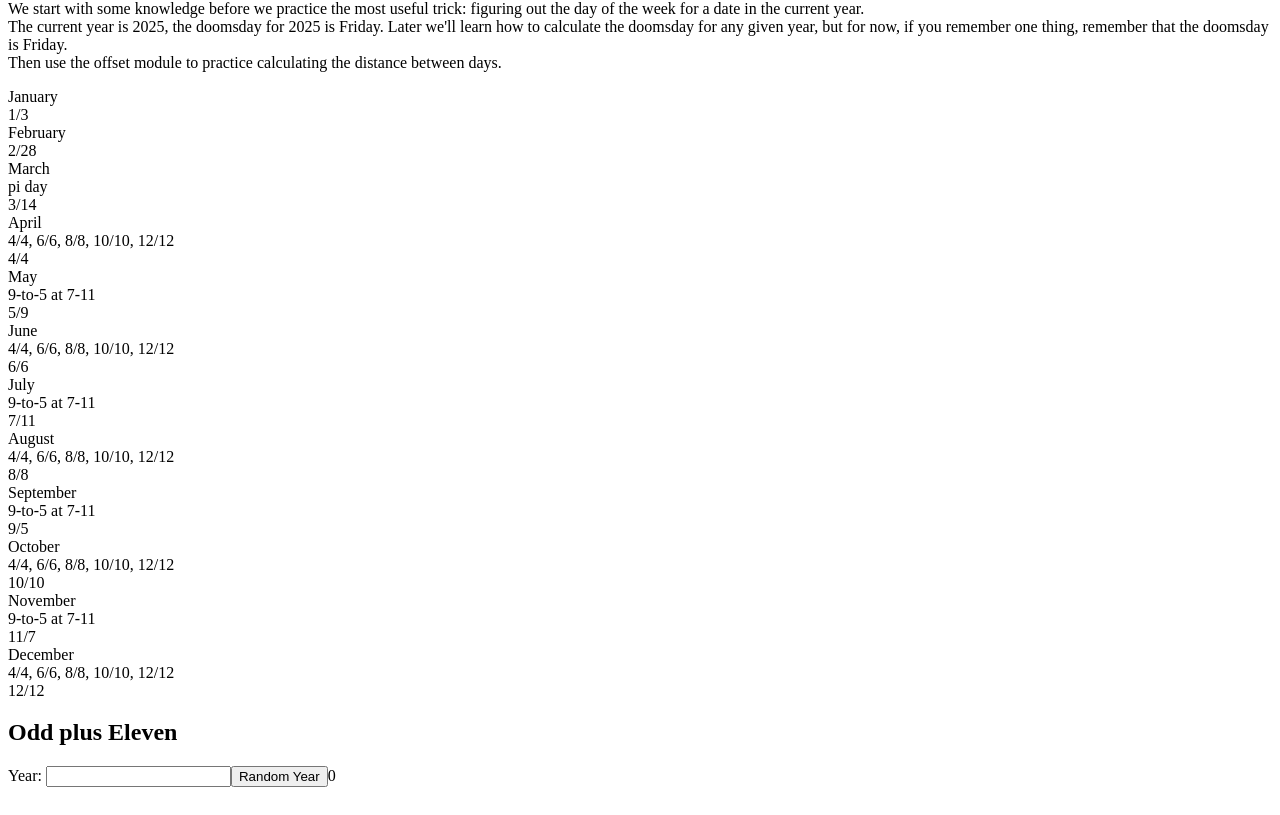
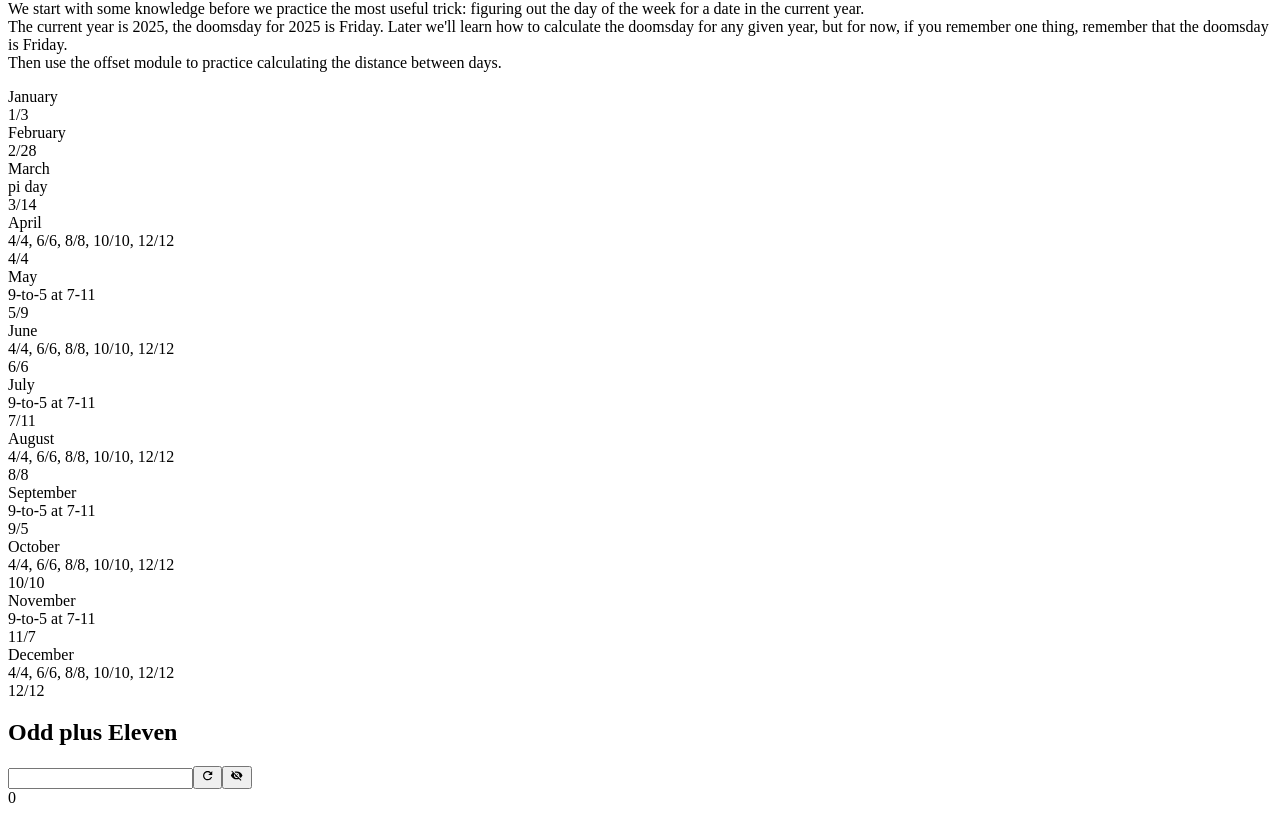
Before and after one commit to jeffprinty/doomsday-calendar-quiz, a React (Vite) app: page / in a window 1280 px wide. Shown: the part 613-1428 px from the top of the page. Built offline with nearby package versions, Linux system fonts and the light colour scheme; the HTML template or start-up script is replaced by a standard one.

Commit message:
YearInput

```diff
--- /dev/null
+++ b/src/components/year-input.tsx
@@ -0,0 +1,22 @@
+import clsx from 'clsx';
+
+export const YearInput = ({
+  className,
+  value,
+  setValue,
+}: {
+  className?: string;
+  value?: number;
+  setValue: (value: number) => void;
+}) => {
+  return (
+    <input
+      type='number'
+      className={clsx(className, 'w-28 rounded-xl bg-indigo-900 py-2 text-center text-4xl')}
+      value={value || ''}
+      onChange={({ target: { value } }) => setValue(Number(value))}
+    />
+  );
+};
+
+export default YearInput;
--- a/src/modules/odd-plus-eleven.tsx
+++ b/src/modules/odd-plus-eleven.tsx
@@ -1,10 +1,12 @@
 import { ReactNode, useEffect, useState } from 'react';
 
 import clsx from 'clsx';
+import { IoMdEye, IoMdEyeOff, IoMdRefresh } from 'react-icons/io';
 
 import { Day, getAnchorDay, getDoomsdayForYearV2, getRandomYear } from '../common';
 import Button from '../components/button';
 import NumberInput from '../components/number-input';
+import YearInput from '../components/year-input';
 import { DayOfWeekGuesserSelfContained } from './day-of-week-guesser';
 
 // const Step = ({
@@ -42,8 +44,21 @@ const Fork = ({
   );
 };
 
-const Revealable = ({ children, className }: { children: ReactNode; className?: string }) => {
+const Revealable = ({
+  children,
+  className,
+  forceShow = false,
+}: {
+  children: ReactNode;
+  className?: string;
+  forceShow?: boolean;
+}) => {
   const [revealed, setRevealed] = useState(false);
+  useEffect(() => {
+    if (!revealed && forceShow) {
+      setRevealed(true);
+    }
+  }, [forceShow]);
   return (
     <button
       className={clsx(className, 'revealable', !revealed && 'blur-sm')}
@@ -55,10 +70,12 @@ const Revealable = ({ children, className }: { children: ReactNode; className?:
 };
 
 const OddPlusEleven = () => {
+  const [showWork, setShowWork] = useState(true);
+  const [revealAll, setRevealAll] = useState(false);
   const [fullYearValue, setFullYearValue] = useState<number>();
   const [[century, year], setYearParts] = useState<[number, number]>([0, 0]);
+  const yearPadded = year.toString().padStart(2, '0');
   const correctDoomsday = getDoomsdayForYearV2(fullYearValue);
-  console.log('correctDoomsday', correctDoomsday);
   useEffect(() => {
     if (fullYearValue?.toString().length === 4) {
       const stringified = fullYearValue.toString();
@@ -70,11 +87,15 @@ const OddPlusEleven = () => {
   }, [fullYearValue]);
 
   const handleClick = () => {
+    setRevealAll(false);
     const rando = getRandomYear();
     setFullYearValue(rando);
   };
 
   const stepRow = 'flex flex-row items-center justify-around';
+  const yearStyle = 'text-yellow-400';
+  const centuryStyle = 'text-green-400';
+  const iconButtonStyle = 'flex flex-row items-center justify-center w-8';
 
   const yearIsEven = year % 2 === 0;
   const firstResult = yearIsEven ? year / 2 : year + 11;
@@ -92,28 +113,35 @@ const OddPlusEleven = () => {
 
   return (
     <div>
-      Year: <NumberInput value={fullYearValue} setValue={setFullYearValue} />
-      <Button onClick={handleClick}>Random Year</Button>
-      {century && correctDoomsday && (
+      <div className='flex flex-row items-center justify-center'>
+        <YearInput value={fullYearValue} setValue={setFullYearValue} />
+        <Button className={iconButtonStyle} onClick={handleClick}>
+          <IoMdRefresh />
+        </Button>
+        <Button className={iconButtonStyle} onClick={() => setShowWork(!showWork)}>
+          {showWork ? <IoMdEyeOff /> : <IoMdEye />}
+        </Button>
+      </div>
+      {century && correctDoomsday && showWork && (
         <div key={fullYearValue}>
-          <div>
-            {century && <div>Century: {century}</div>}
-            {year && <div>year: {year}</div>}
+          <div className='flex flex-row items-center justify-center text-2xl'>
+            {century && <div className={centuryStyle}>{century}</div>}
+            {year && <div className={yearStyle}>{yearPadded}</div>}
           </div>
-          <div className={stepRow}>{year}</div>
+          <div className={clsx(stepRow, yearStyle)}>{yearPadded}</div>
           <div className={stepRow}>
             <Fork highlight={yearIsEven}>/ 2</Fork>
             <Fork highlight={!yearIsEven}>+11</Fork>
           </div>
           <div className={stepRow}>
-            <Revealable>{firstResult}</Revealable>
+            <Revealable forceShow={revealAll}>{firstResult}</Revealable>
           </div>
           <div className={stepRow}>
             <Fork highlight={firstResultIsEven}>/ 2</Fork>
             <Fork highlight={!firstResultIsEven}>+11</Fork>
           </div>
           <div className={stepRow}>
-            <Revealable>{secondResult}</Revealable>
+            <Revealable forceShow={revealAll}>{secondResult}</Revealable>
           </div>
           {secondResultIsOdd && (
             <>
@@ -122,23 +150,26 @@ const OddPlusEleven = () => {
                 <Fork highlight>+11</Fork>
               </div>
               <div className={stepRow}>
-                <Revealable>{thirdResult}</Revealable>
+                <Revealable forceShow={revealAll}>{thirdResult}</Revealable>
               </div>
             </>
           )}
           <div className={stepRow}>Modulo 7</div>
           <div className={stepRow}>
-            <Revealable>{afterModulo}</Revealable>
+            <Revealable forceShow={revealAll}>{afterModulo}</Revealable>
           </div>
           <div className={stepRow}>Subtract Modulo from 7</div>
           <div className={stepRow}>
-            <Revealable>{moduloFromSeven}</Revealable>
+            <Revealable forceShow={revealAll}>{moduloFromSeven}</Revealable>
           </div>
           <div className={stepRow}>
-            Anchor day for {century}00s is {centuryAnchorDay}
+            <p>
+              Anchor day for <span className={centuryStyle}>{century}</span>00s is{' '}
+              {centuryAnchorDay}
+            </p>
           </div>
           <div className={stepRow}>
-            <Revealable>
+            <Revealable forceShow={revealAll}>
               {moduloFromSeven} + {centuryAnchorDay} = {moduloFromSeven + Number(centuryAnchorDay)}
             </Revealable>
           </div>
@@ -148,6 +179,7 @@ const OddPlusEleven = () => {
             key={`week_${fullYearValue}`}
             onGuess={(answer, isCorrect) => {
               console.log('answer, isCorrect', answer, isCorrect);
+              setRevealAll(true);
             }}
           />
         </div>
```
